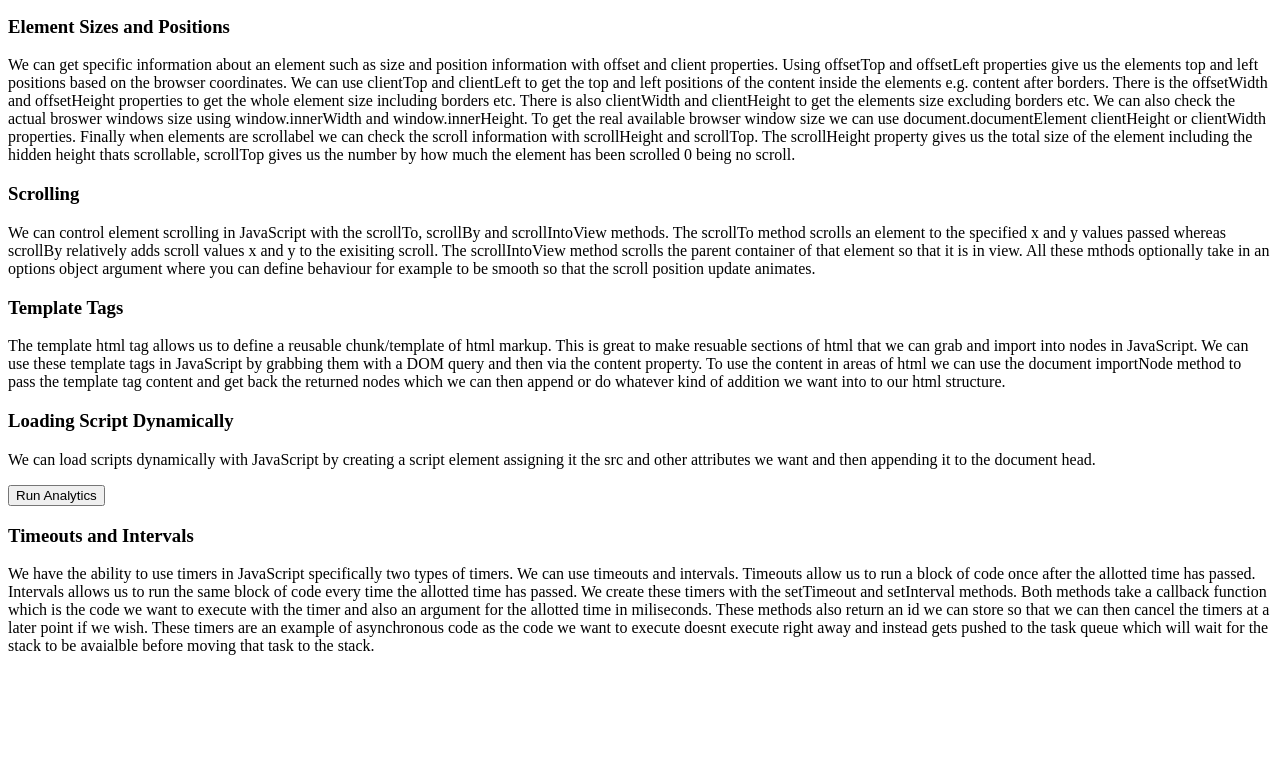
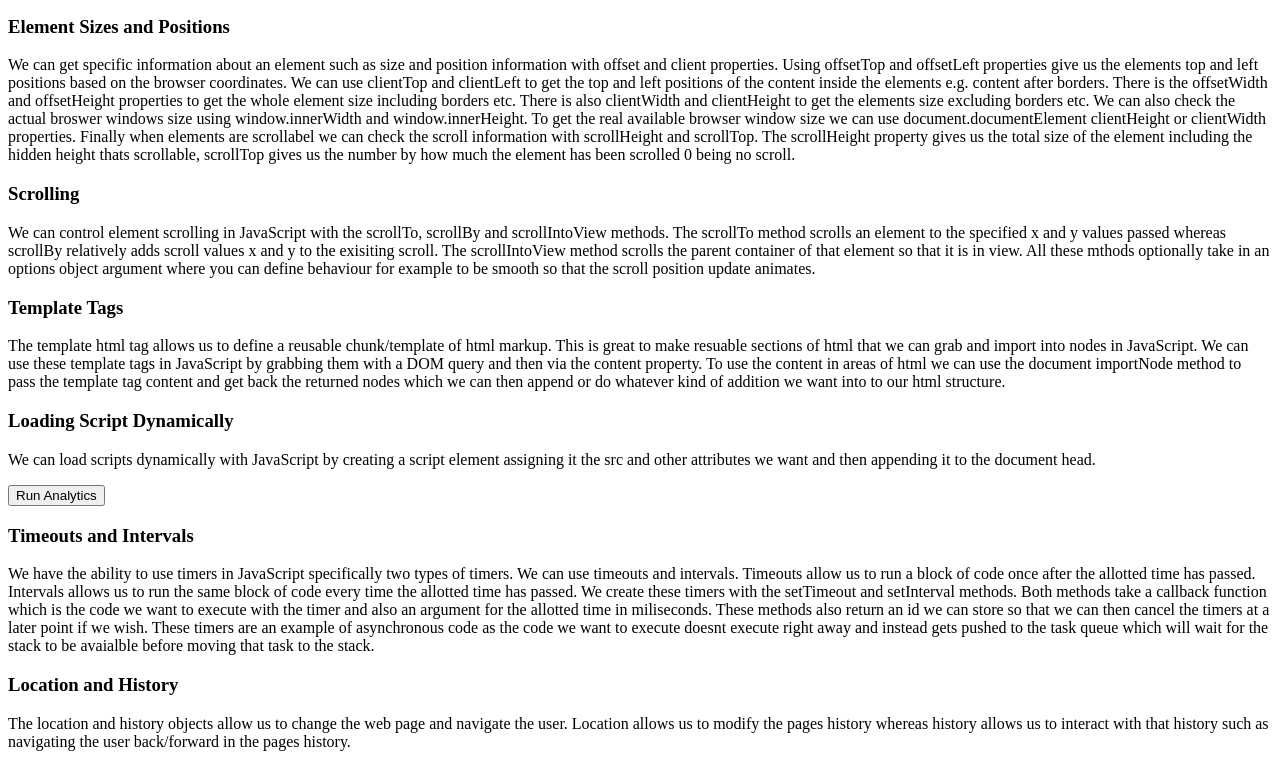
Before and after one commit to Adam-Harte/more-browser-APIs, a plain HTML site: page index.html in a window 1280 px wide. Shown: the part 561-1328 px from the top of the page. Before the commit the page ends 1232 px from the top, so only its background shows below. Drawn offline with Linux system fonts and the light colour scheme.

Commit message:
location and history added

```diff
--- a/app.js
+++ b/app.js
@@ -61,3 +61,7 @@ setTimeout(() => {
 	clearTimeout(timeout);
 	clearInterval(interval);
 }, 15000);
+
+// location and history
+console.log(location);
+console.log(history);
--- a/index.html
+++ b/index.html
@@ -100,5 +100,12 @@
 			and instead gets pushed to the task queue which will wait for the stack to
 			be avaialble before moving that task to the stack.
 		</p>
+		<h3>Location and History</h3>
+		<p>
+			The location and history objects allow us to change the web page and
+			navigate the user. Location allows us to modify the pages history whereas
+			history allows us to interact with that history such as navigating the
+			user back/forward in the pages history.
+		</p>
 	</body>
 </html>
```
